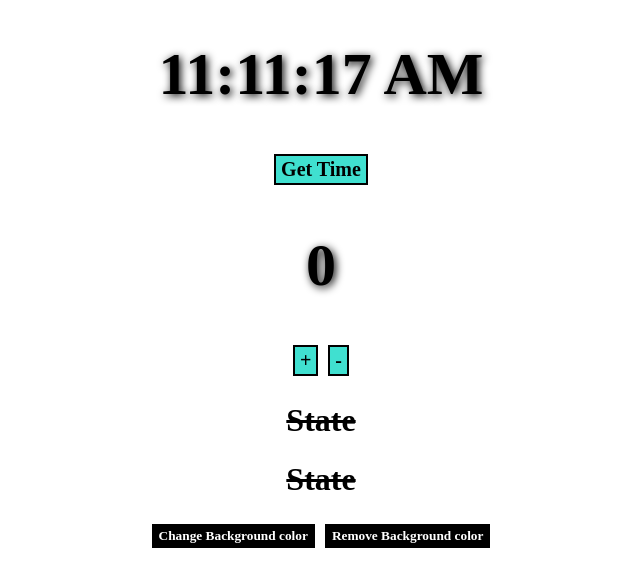
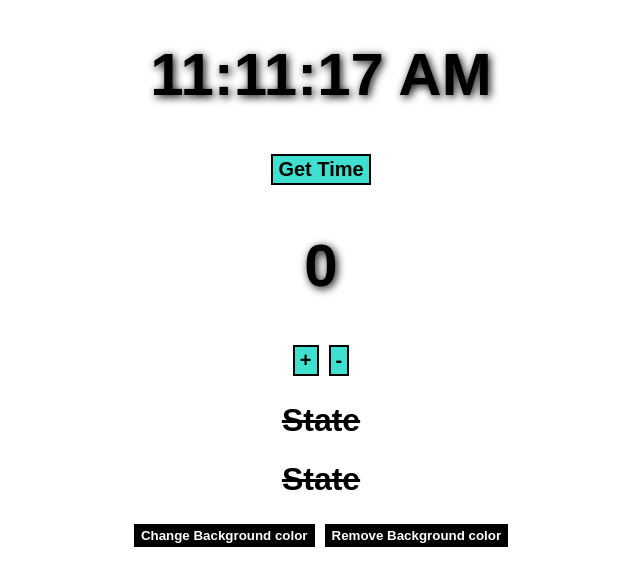
Before and after one commit to AbhishekKumar2233/React-sheet2, a React (Create React App) app: page / in a window 1280 px wide. Shown: the top 586 px of the page, without its empty margins (319-959 px from the left). Built offline with nearby package versions, Linux system fonts and the light colour scheme.

Commit message:
required change

```diff
--- a/src/RealTime.jsx
+++ b/src/RealTime.jsx
@@ -1,12 +1,12 @@
 import React, { useState } from "react";
 
 export default function RealTime() {
+  const [time, setTime] = useState(clock);
+
   //setinterval function used to show data every second
   setInterval(timefunc, 1000);
 
   var clock = new Date().toLocaleTimeString();
-
-  const [time, setTime] = useState(clock);
 
   function timefunc() {
     var newclock = new Date().toLocaleTimeString();
--- a/src/styles.css
+++ b/src/styles.css
@@ -1,5 +1,5 @@
 * {
-  font-family: "Bai Jamjuree";
+  font-family: "Bai Jamjuree", sans-serif;
   text-align: center;
 }
 button {
```
